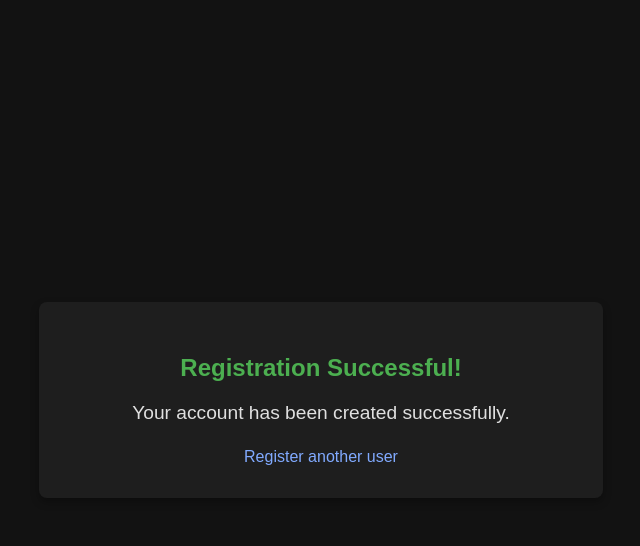
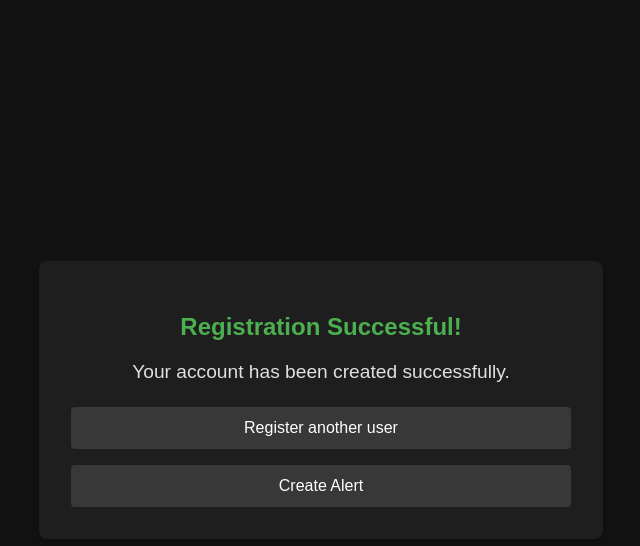
Before and after one commit to Sarath191181208/tanXfi, a Django app: page /test/success/ in a window 1280 px wide. Shown: the top 546 px of the page, without its empty margins (319-959 px from the left). Run offline with Django 5.2, Linux system fonts and the light colour scheme; parts of the project's set-up code (start-up, migrations or seed data) failed here and were passed over.

Commit message:
+ success page url added create alert

```diff
--- a/users/templates/registration/success.html
+++ b/users/templates/registration/success.html
@@ -37,13 +37,24 @@
             margin-bottom: 1.5rem;
             font-size: 1.2rem;
         }
-        a {
-            color: #81aaff;
+        .button-container {
+            display: flex;
+            flex-direction: column;
+            gap: 1rem;
+        }
+        .button {
+            background-color: #383838;
+            color: #ffffff;
+            border: none;
+            padding: 0.75rem 1.5rem;
+            border-radius: 4px;
             text-decoration: none;
             font-size: 1rem;
+            transition: background-color 0.3s ease;
+            display: inline-block;
         }
-        a:hover {
-            text-decoration: underline;
+        .button:hover {
+            background-color: #0056b3;
         }
     </style>
 </head>
@@ -51,7 +62,10 @@
     <div class="container">
         <h2>Registration Successful!</h2>
         <p>Your account has been created successfully.</p>
-        <a href="{% url 'signup' %}">Register another user</a>
+        <div class="button-container">
+            <a href="{% url 'signup' %}" class="button">Register another user</a>
+            <a href="{% url 'alert-create' %}" class="button">Create Alert</a>
+        </div>
     </div>
 </body>
 </html>
```
